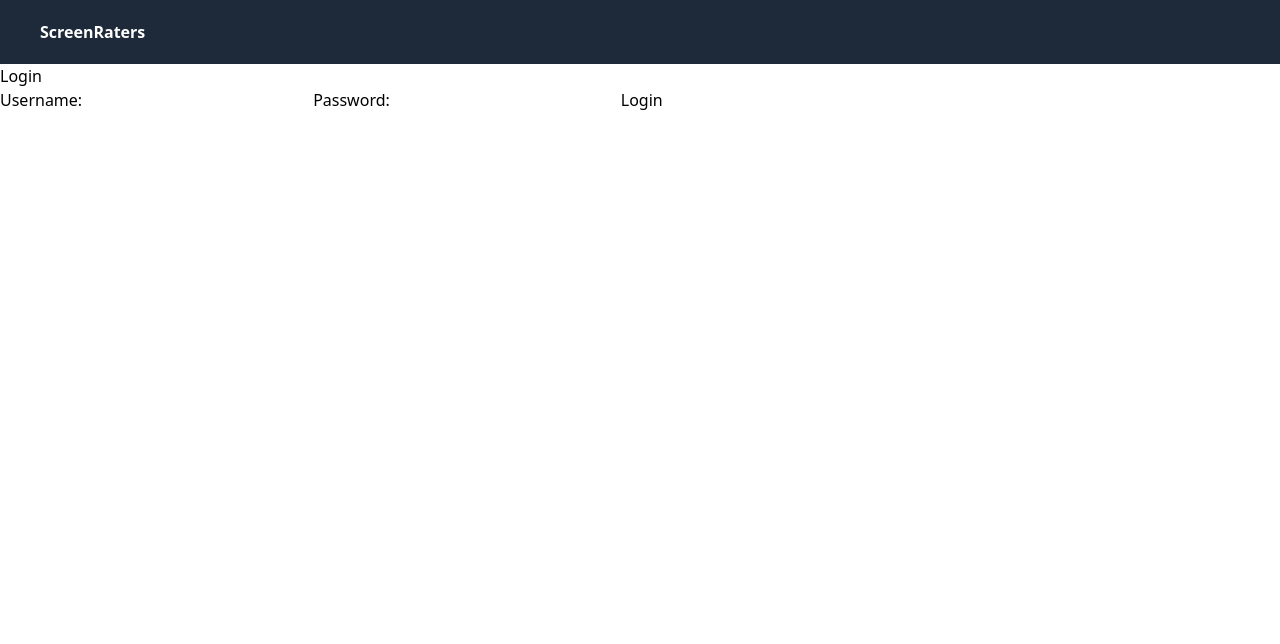
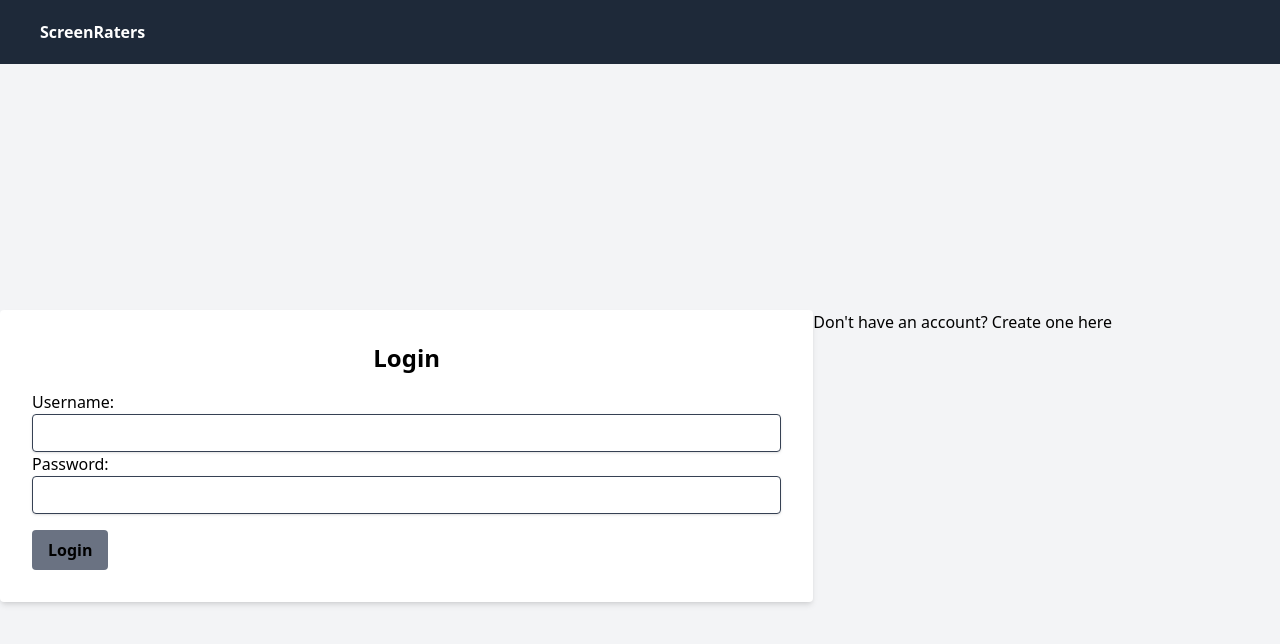
Before and after one commit to RiverH117/ScreenRaters, a React (Vite) app in the folder client/: page / in a window 1280 px wide. Shown: the top 644 px of the page. Built offline with nearby package versions, Linux system fonts and the light colour scheme.

Commit message:
added a create account page

```diff
--- a/client/package.json
+++ b/client/package.json
@@ -10,6 +10,7 @@
     "preview": "vite preview"
   },
   "dependencies": {
+    "bcryptjs": "^2.4.3",
     "react": "^18.3.1",
     "react-dom": "^18.3.1",
     "react-router-dom": "^7.1.5"
@@ -17,6 +18,7 @@
   "devDependencies": {
     "@eslint/js": "^9.15.0",
     "@tailwindcss/vite": "^4.0.2",
+    "@types/bcryptjs": "^2.4.6",
     "@types/react": "^18.3.12",
     "@types/react-dom": "^18.3.1",
     "@vitejs/plugin-react": "^4.3.4",
--- a/client/src/pages/CreateAccountPage.tsx
+++ b/client/src/pages/CreateAccountPage.tsx
@@ -1,27 +1,34 @@
 import { useState } from "react";
 import { useNavigate } from "react-router-dom";
 import NavBar from "../components/NavBar";
+import bcrypt from "bcryptjs";
 
 const CreateAccountPage: React.FC = () => {
   const [username, setUsername] = useState("");
   const [password, setPassword] = useState("");
   const navigate = useNavigate();
 
-  const handleSubmit = (e: React.FormEvent<HTMLFormElement>) => {
+  const handleSubmit = async (e: React.FormEvent<HTMLFormElement>) => {
     e.preventDefault();
+    const hashedPassword = await bcrypt.hash(password, 10);
+    const userData = { username, password: hashedPassword };
+    localStorage.setItem(username, JSON.stringify(userData));
     // Handle account creation logic here
     navigate("/login");
   };
 
   return (
-    <div>
-      <NavBar />
-      <div>
-        <h1>Create Account</h1>
-        <form onSubmit={handleSubmit}>
+    <div className="w-full max-w-xs">
+      <div className="flex justify-center mt-20">
+        <form
+          className="bg-gray shadow-md rounded px-8 py-8 pt-8 mb-4"
+          onSubmit={handleSubmit}
+        >
+          <h1>Create Account</h1>
           <label>
             Username:
             <input
+              className="shadow appearance-none border rounded w-full py-2 px-3 text-gray-700 leading-tight focus:outline-none focus:shadow-outline"
               type="email"
               name="email"
               value={username}
@@ -31,13 +38,19 @@ const CreateAccountPage: React.FC = () => {
           <label>
             Password:
             <input
+              className="shadow appearance-none border rounded w-full py-2 px-3 text-gray-700 leading-tight focus:outline-none focus:shadow-outline"
               type="password"
               name="password"
               value={password}
               onChange={(e) => setPassword(e.target.value)}
             />
           </label>
-          <button type="submit">Create Account</button>
+          <button
+            className="bg-gray-500 hover:bg-gray-300 rounded font-bold py-2 px-4 mt-4"
+            type="submit"
+          >
+            Create Account
+          </button>
         </form>
       </div>
     </div>
--- a/client/src/pages/LoginPage.tsx
+++ b/client/src/pages/LoginPage.tsx
@@ -1,35 +1,46 @@
 import { useState } from "react";
-import Home from "../pages/Home";
-import NavBar from "../components/NavBar";
+import { Link } from "react-router-dom";
+import bcrypt from "bcryptjs";
 
-function LoginPage({ onLogin }) {
-  const [hasAccount, setAccount] = useState(false);
+interface LoginPageProps {
+  onLogin: (userData: { username: string; password: string }) => void;
+}
+
+const LoginPage: React.FC<LoginPageProps> = ({ onLogin }) => {
   const [username, setUsername] = useState("");
   const [password, setPassword] = useState("");
 
-  // const handleLogin = () => {
-  //   setIsLoggedIn(true);
-  // };
-
-  // const handleLogin = () => {
-  //   setIsLoggedIn(false);
-  // };
-
-  const handleSubmit = (e: React.FormEvent<HTMLFormElement>) => {
+  const handleSubmit = async (e: React.FormEvent<HTMLFormElement>) => {
     e.preventDefault();
-    const userData = { username, password };
+    const storedUser = localStorage.getItem(username);
+    if (storedUser) {
+      const userData = JSON.parse(storedUser);
+      const passwordMatch = await bcrypt.compare(password, userData.password);
+      if (passwordMatch) {
         onLogin(userData);
+      } else {
+        alert("Invalid password");
+      }
+    } else {
+      alert("User not found");
+    }
   };
 
   return (
-    <div>
-      <h1>Login</h1>
-      <form onSubmit={handleSubmit}>
+    <div className="flex flex-row items-center min-h-screen bg-gray-100">
+      <div className="flex flex-row justify-center">
+        <form
+          className="bg-white shadow-md rounded px-8 py-8 pt-8 mb-4"
+          onSubmit={handleSubmit}
+        >
+          <h1 className="text-center text-2xl font-bold mb-4">Login</h1>
+
           <label>
             Username:
             <input
-            type="email"
-            name="email"
+              className="shadow appearance-none border rounded w-full py-2 px-3 text-gray-700 leading-tight focus:outline-none focus:shadow-outline"
+              type="text"
+              name="username"
               value={username}
               onChange={(e) => setUsername(e.target.value)}
             />
@@ -37,15 +48,29 @@ function LoginPage({ onLogin }) {
           <label>
             Password:
             <input
+              className="shadow appearance-none border rounded w-full py-2 px-3 text-gray-700 leading-tight focus:outline-none focus:shadow-outline"
               type="password"
               name="password"
               value={password}
               onChange={(e) => setPassword(e.target.value)}
             />
           </label>
-        <button type="submit">Login</button>
+          <button
+            className="bg-gray-500 hover:bg-gray-300 rounded font-bold py-2 px-4 mt-4"
+            type="submit"
+          >
+            Login
+          </button>
         </form>
+        <div className="">
+          <p className="">
+            Don't have an account?{" "}
+            <Link to="/create-account">Create one here</Link>
+          </p>
+        </div>
+      </div>
     </div>
   );
-}
+};
+
 export default LoginPage;
```
Also changed, not shown: 1 other file (tests, documents, lock files or other folders). Lines whose indentation alone changed are shown as unchanged.
